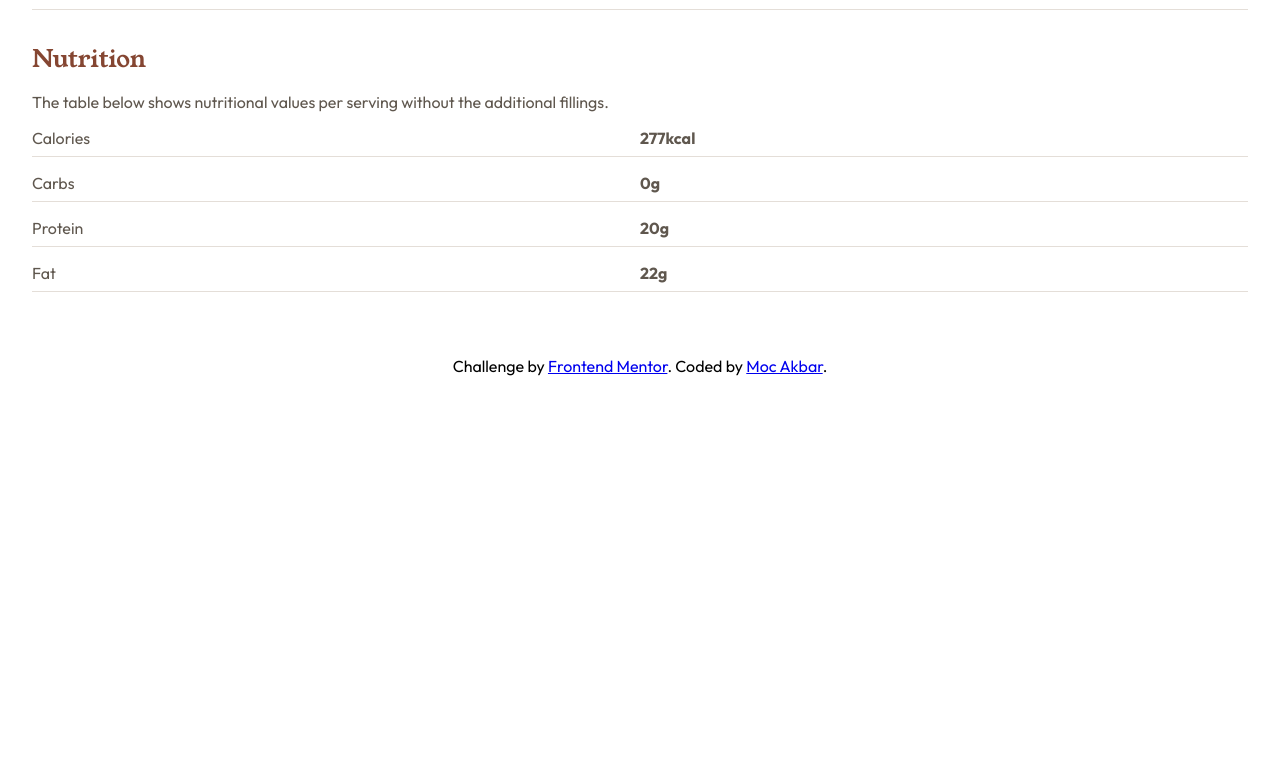
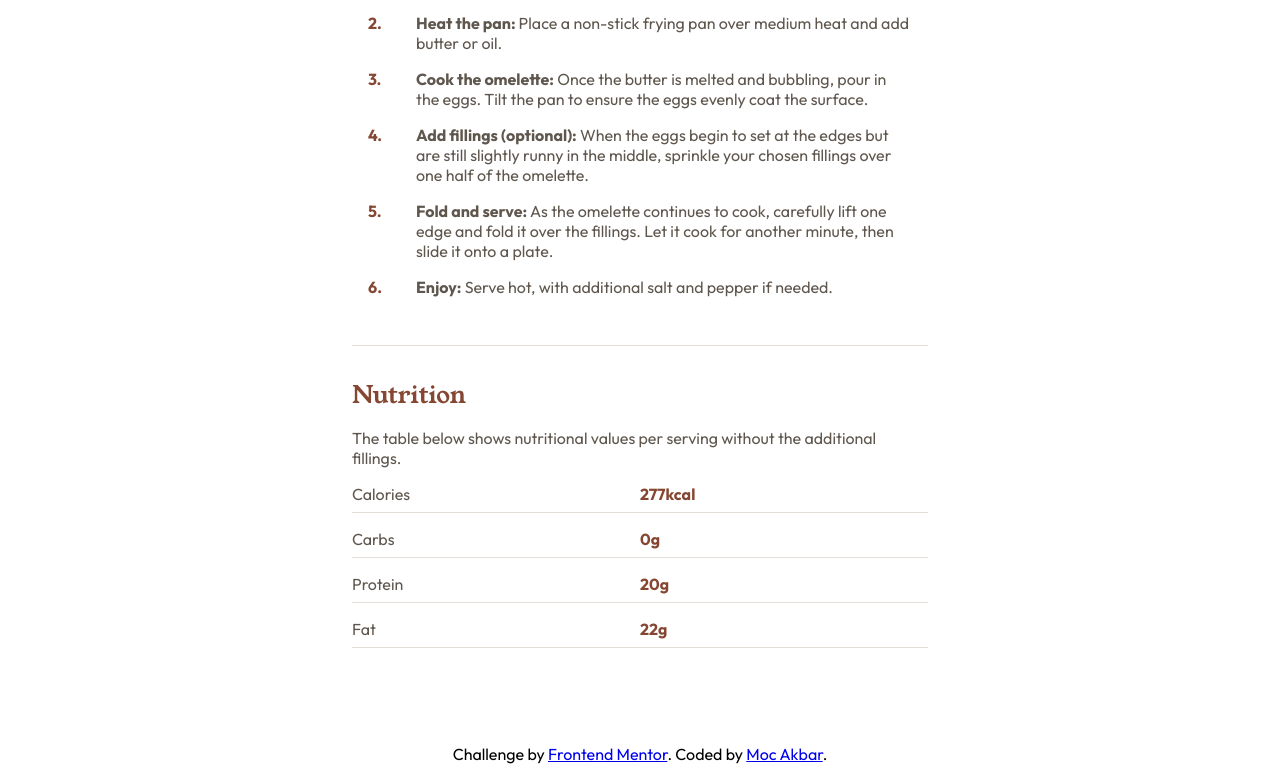
Before and after one commit to mocakbarmaulana/receipe-page-main, a plain HTML site: page index.html in a window 1280 px wide. Shown: the part 1174-1938 px from the top of the page. Before the commit the page ends 1550 px from the top, so only its background shows below. Drawn offline with Linux system fonts and the light colour scheme.

Commit message:
add design responsive

```diff
--- a/assets/style.css
+++ b/assets/style.css
@@ -70,7 +70,7 @@ h3 {
   font-size: 1.5rem;
 }
 
-.main {
+.main-content {
   padding: 2rem;
 }
 
@@ -164,6 +164,10 @@ h3 {
   gap: 1rem;
 }
 
+.nutrition strong {
+  color: var(--brown-800);
+}
+
 .nutrition ul li {
   padding: 0 0 .5rem 0;
   display: grid;
@@ -175,3 +179,43 @@ h3 {
 .attribution {
   text-align: center;
 }
+
+/* Responsive more than 768px */
+@media only screen and (min-width: 768px) {
+  body {
+    display: flex;
+    flex-direction: column;
+    align-items: center;
+  }
+
+  .main {
+    width: 90%;
+    padding: 2rem;
+    transition: all 0.3s ease-in-out;
+  }
+
+  .hero {
+    height: 20rem;
+    border-radius: .5rem;
+  }
+
+  .main-content {
+    padding: 2rem 0;
+  }
+}
+
+/* Responsive more than 1024px */
+@media only screen and (min-width: 1024px) {
+  .main {
+    width: 70%;
+    padding: 2rem;
+  }
+}
+
+/* Responsive more than 1280px */
+@media only screen and (min-width: 1280px) {
+  .main {
+    width: 50%;
+    padding: 2rem;
+  }
+}
--- a/index.html
+++ b/index.html
@@ -17,6 +17,7 @@
     <title>Frontend Mentor | Recipe page</title>
   </head>
   <body>
+    <main class="main">
       <figure>
         <img
           src="./assets/images/image-omelette.jpeg"
@@ -25,7 +26,7 @@
         />
       </figure>
 
-    <main class="main">
+      <section class="main-content">
         <h1>Simple Omelette Recipe</h1>
 
         <p class="content">
@@ -79,14 +80,15 @@
             <li>1.</li>
             <li>
               <strong>Beat the eggs:</strong>
-            In a bowl, beat the eggs with a pinch of salt and pepper until they
-            are well mixed. You can add a tablespoon of water or milk for a
-            fluffier texture.
+              In a bowl, beat the eggs with a pinch of salt and pepper until
+              they are well mixed. You can add a tablespoon of water or milk for
+              a fluffier texture.
             </li>
             <li>2.</li>
             <li>
               <strong> Heat the pan: </strong>
-            Place a non-stick frying pan over medium heat and add butter or oil.
+              Place a non-stick frying pan over medium heat and add butter or
+              oil.
             </li>
             <li>3.</li>
             <li>
@@ -97,16 +99,16 @@
             <li>4.</li>
             <li>
               <strong>Add fillings (optional):</strong>
-            When the eggs begin to set at the edges but are still slightly runny
-            in the middle, sprinkle your chosen fillings over one half of the
-            omelette.
+              When the eggs begin to set at the edges but are still slightly
+              runny in the middle, sprinkle your chosen fillings over one half
+              of the omelette.
             </li>
             <li>5.</li>
             <li>
               <strong>Fold and serve:</strong>
-            As the omelette continues to cook, carefully lift one edge and fold
-            it over the fillings. Let it cook for another minute, then slide it
-            onto a plate.
+              As the omelette continues to cook, carefully lift one edge and
+              fold it over the fillings. Let it cook for another minute, then
+              slide it onto a plate.
             </li>
             <li>6.</li>
             <li>
@@ -141,6 +143,7 @@
             </li>
           </ul>
         </div>
+      </section>
     </main>
 
     <div class="attribution">
```
Lines whose indentation alone changed are shown as unchanged.
